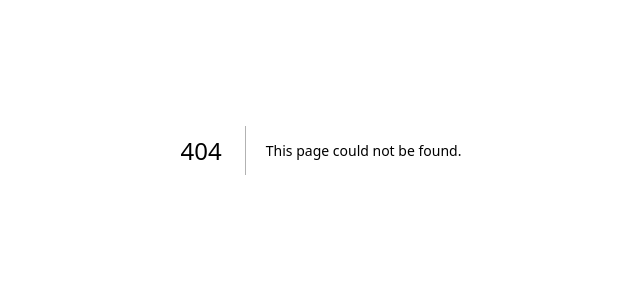
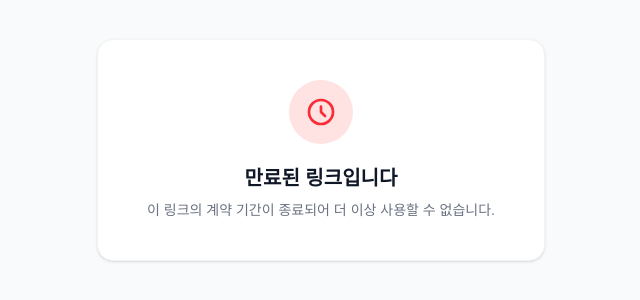
Before and after one commit to insujang-12/affiliate-platform, a Next.js app: page /expired in a window 1280 px wide. Before the commit this address had no page. Shown: the part 250-550 px from the top of the page, without its empty margins (319-959 px from the left). Built offline with nearby package versions, Linux system fonts and the light colour scheme.

Commit message:
Create page.tsx

```diff
--- /dev/null
+++ b/app/expired/page.tsx
@@ -0,0 +1,17 @@
+export default function ExpiredPage() {
+  return (
+    <div className="min-h-screen bg-gray-50 flex items-center justify-center p-4">
+      <div className="bg-white rounded-2xl shadow-sm border border-gray-100 p-10 max-w-md w-full text-center">
+        <div className="w-16 h-16 bg-red-100 rounded-full flex items-center justify-center mx-auto mb-5">
+          <svg xmlns="http://www.w3.org/2000/svg" className="w-8 h-8 text-red-500" fill="none" viewBox="0 0 24 24" stroke="currentColor">
+            <path strokeLinecap="round" strokeLinejoin="round" strokeWidth={2} d="M12 8v4l3 3m6-3a9 9 0 11-18 0 9 9 0 0118 0z" />
+          </svg>
+        </div>
+        <h1 className="text-xl font-bold text-gray-900 mb-2">만료된 링크입니다</h1>
+        <p className="text-gray-500 text-sm">
+          이 링크의 계약 기간이 종료되어 더 이상 사용할 수 없습니다.
+        </p>
+      </div>
+    </div>
+  );
+}
```
